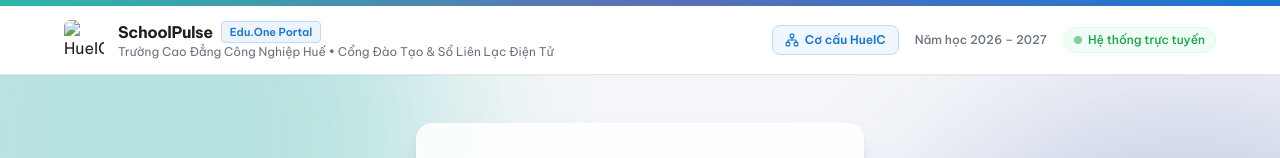
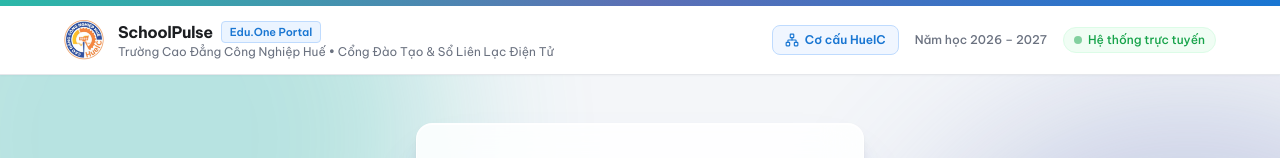
Before and after one commit to phu2k8deptrai-commits/hueic-webapp, a website: page index.html in a window 1280 px wide. Shown: the top 158 px of the page. Drawn offline with nearby package versions, Linux system fonts and the light colour scheme.

Commit message:
Update index.html

```diff
--- a/index.html
+++ b/index.html
@@ -206,7 +206,7 @@
   <header class="bg-white border-b border-[#E5E7EB] px-6 sm:px-10 py-3.5 shadow-[0_1px_2px_rgba(0,0,0,0.03)]">
     <div class="max-w-6xl mx-auto flex items-center justify-between">
       <div class="flex items-center gap-3.5">
-        <img src="assets/hueic_logo.png" alt="HueIC Logo" class="w-10 h-10 object-contain rounded-md" />
+        <img src="hueic_logo.png" alt="HueIC Logo" class="w-10 h-10 object-contain rounded-md" />
         <div>
           <div class="flex items-center gap-2">
             <h1 class="text-base font-bold text-[#1C1E21] tracking-tight">SchoolPulse</h1>
@@ -730,7 +730,7 @@
       <!-- Modal Header -->
       <div class="p-5 bg-gradient-to-r from-blue-900 via-indigo-900 to-slate-900 text-white flex items-center justify-between shrink-0">
         <div class="flex items-center gap-3.5">
-          <img src="assets/hueic_logo.png" alt="HueIC Logo" class="w-11 h-11 object-contain rounded-lg bg-white p-1 shadow-xs" />
+          <img src="hueic_logo.png" alt="HueIC Logo" class="w-11 h-11 object-contain rounded-lg bg-white p-1 shadow-xs" />
           <div>
             <div class="inline-flex items-center gap-1.5 px-2 py-0.5 rounded bg-blue-500/20 text-blue-200 text-[10px] font-semibold border border-blue-400/30 uppercase tracking-wider mb-0.5">
               Bộ Công Thương • Est. 1899
```
